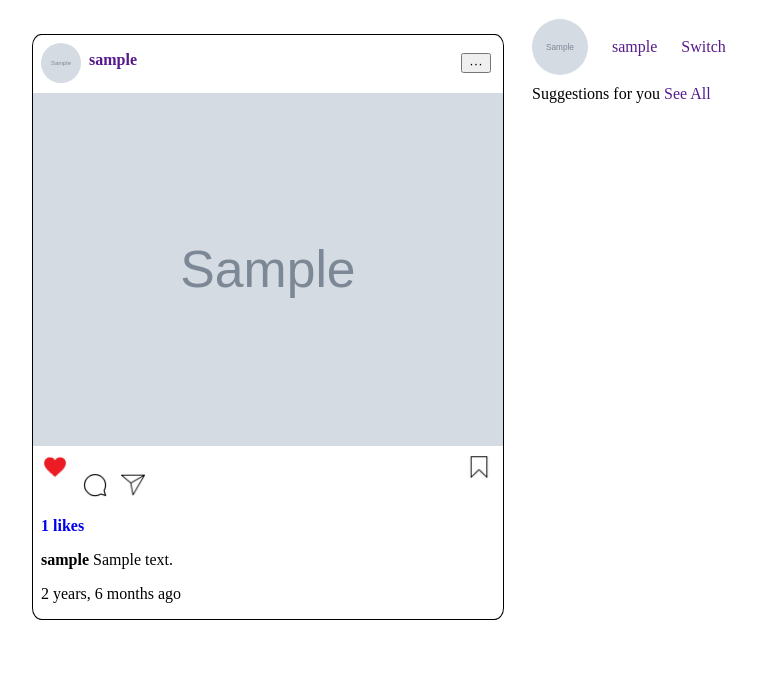
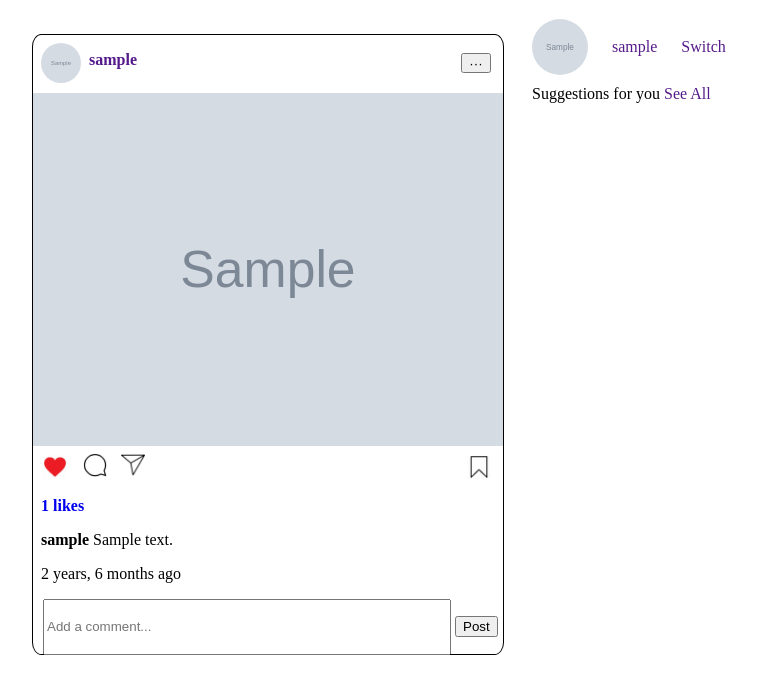
Before and after one commit to JohnTitor99/Instagram, a Django app: page / in a window 1280 px wide. Shown: the part 69-763 px from the top of the page, without its empty margins (316-1073 px from the left). Run offline with Django 4.2, Linux system fonts and the light colour scheme; a user stored in the database is signed in; tables that the repository leaves empty hold one stand-in row (values such as "Sample post"); grey boxes marked "Sample" are stand-in pictures.

Commit message:
made a post comments form

```diff
--- a/static/styles/style.css
+++ b/static/styles/style.css
@@ -70,7 +70,6 @@ a {
 }
 
 .posts-tape .post {
-    position: absolute;
     width: 470px;
     margin-top: 15px;
     border: 1px solid black;
@@ -131,11 +130,13 @@ a {
 }
 
 .posts-tape .post-body .post-comments-dropbtn {
+    position: relative;
     margin-top: -80px;
     margin-left: 50px;
 }
 
 .posts-tape .post-body .post-share-dropbtn {
+    position: relative;
     margin-top: -80px;
     margin-left: 10px;
 }
@@ -144,18 +145,21 @@ a {
     margin-left: 400px;
 }
 
-/* add comments form */
-.post-add-comments-form {
-    position: relative;
+.likes-save-buttons-form {
+    margin-bottom: -20px;
 }
 
+
 .post-add-comments-input {
-    position: relative;
     height: 50px;
     width: 400px;
-    margin-bottom: 1px;
+    margin-bottom: -1px;
     margin-left: 10px;
 }
+
+/* .likes-save-buttons-form {
+    margin-top: -15px;
+} */
 
 
 /* ---  USERS WHO LIKED POST DROPDOWN --- */
--- a/templates/base/post.html
+++ b/templates/base/post.html
@@ -112,8 +112,10 @@
 <div class="post-body">
     <img src="{{ post.image.url }}" class="post-image"/>
 
+    <br>
+
     <!-- likes comments share save buttons -->
-    <form action="{% url 'post_action' post.id %}" method="POST">
+    <form action="{% url 'post_action' post.id %}" method="POST" class="likes-save-buttons-form">
         {% csrf_token %}
         <button type="submit" name="actionbtn" value="like" class="post-action post-like-dropbtn">
             <!-- show liked and unliked like button -->
@@ -168,7 +170,7 @@
                     <div class="post-comments-actions-and-form">
                         <hr>
                         <!-- likes comments share save buttons -->
-                        <form action="{% url 'post_action' post.id %}" method="POST">
+                        <form action="{% url 'post_action' post.id %}" method="POST" class="likes-save-buttons-form">
                             {% csrf_token %}
                             <button type="submit" name="actionbtn" value="like" class="post-comments-action post-comments-like-dropbtn">
                                 <!-- show liked and unliked like button -->
@@ -232,7 +234,12 @@
     <p><b>{{ post.user }}</b> {{ post.post_text }}</p>
     <p>{{ post.created | timesince }} ago </p>
 
-
-
+    <!-- form for adding comments -->
+    <form method="POST" class="post-add-comments-form" name="add-comment-form">
+        {% csrf_token %}
+        <input type="text" class="post-add-comments-input" placeholder="Add a comment..." name="comment-text"/>
+        <input type="hidden" name="post-id" value="{{ post.id }}">
+        <input type="submit" value="Post" name="add-comment-form"/>
+    </form>
 
 </div>
```
Also changed, not shown: static/media/images/01y4lhkk8so61_Bj7zeGA.jpg (added), static/media/images/748DnfkK9HQ.jpg (deleted), static/media/images/DK0m16l48Lo.jpg (deleted), 1 other file.
